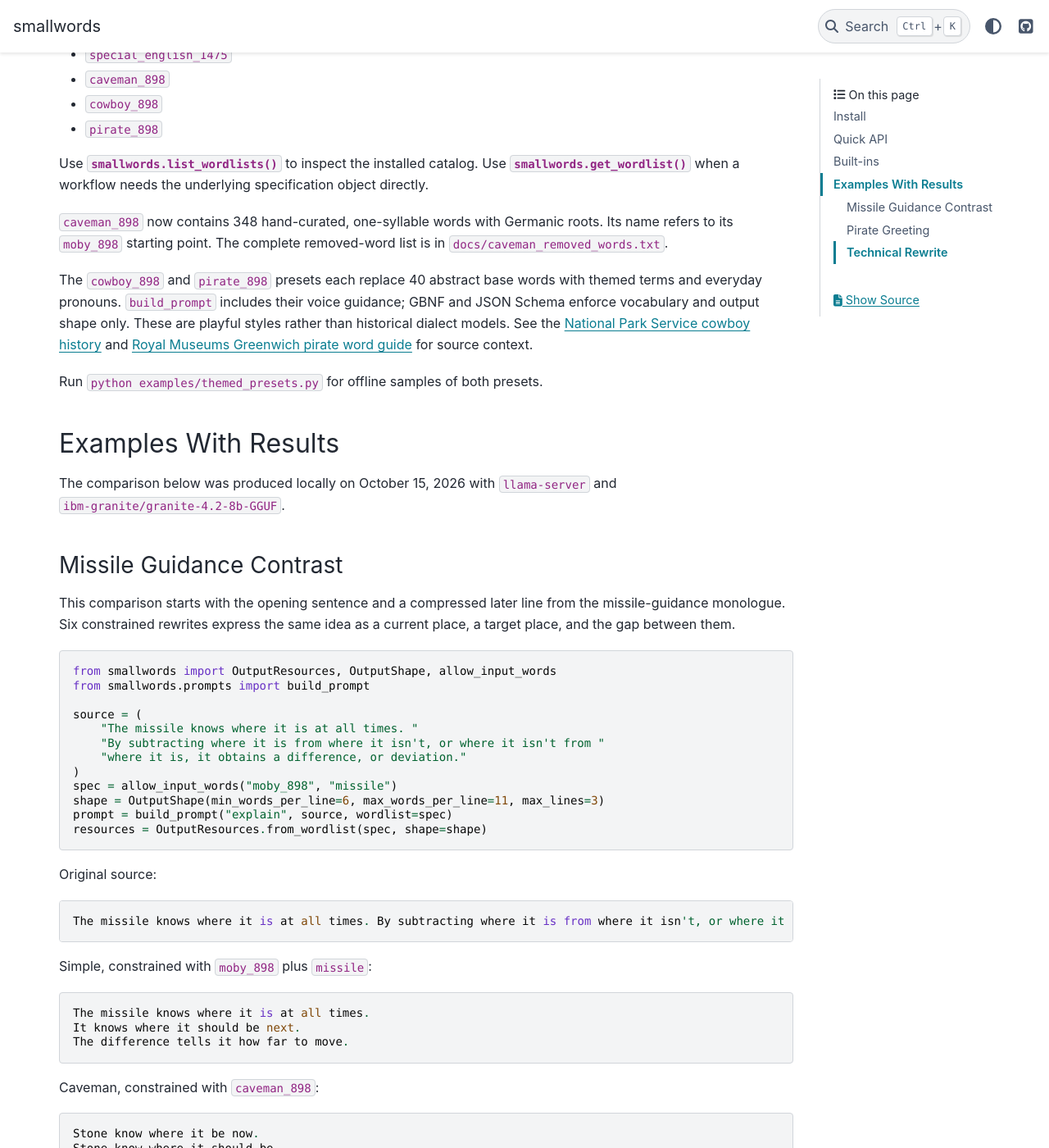
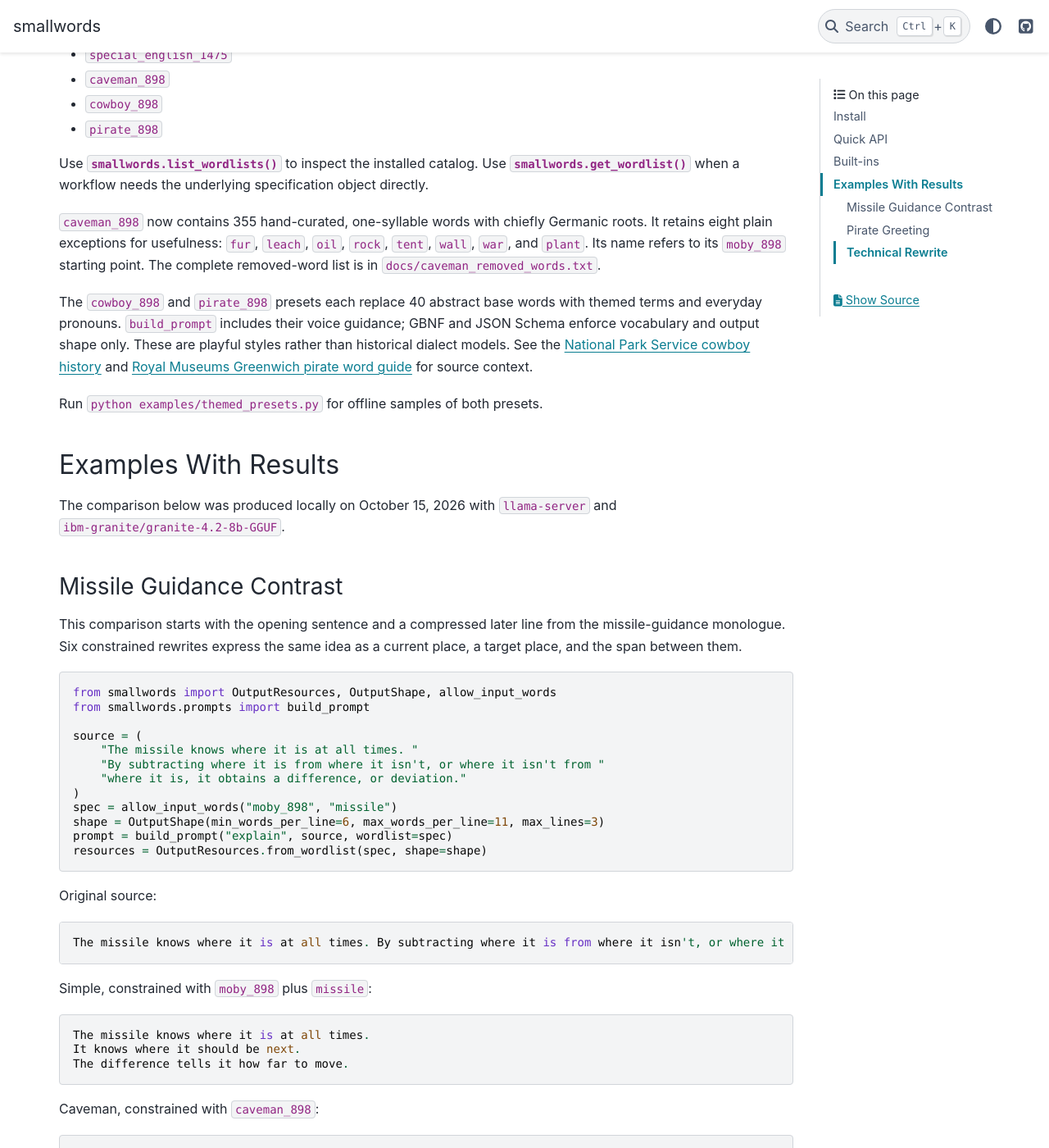
Before and after one commit to cmccomb/smallwords, a Sphinx documentation site: the page built from docs/index.rst, in a window 1280 px wide and 1400 px high, scrolled down 2089 px. Shown: the whole window at 82% size. Built offline with Sphinx 7.4.7 and the PyData theme 0.15.4, drawn with Linux system fonts in a browser that asks for light colours; some of the changed text lies outside the part shown.

Commit message:
Refine Caveman vocabulary and add coverage badge

```diff
--- a/docs/index.rst
+++ b/docs/index.rst
@@ -76,9 +76,11 @@ Use :func:`smallwords.list_wordlists` to inspect the installed catalog. Use
 :func:`smallwords.get_wordlist` when a workflow needs the underlying
 specification object directly.
 
-``caveman_898`` now contains 348 hand-curated, one-syllable words with
-Germanic roots. Its name refers to its ``moby_898`` starting point. The
-complete removed-word list is in ``docs/caveman_removed_words.txt``.
+``caveman_898`` now contains 355 hand-curated, one-syllable words with chiefly
+Germanic roots. It retains eight plain exceptions for usefulness: ``fur``,
+``leach``, ``oil``, ``rock``, ``tent``, ``wall``, ``war``, and ``plant``. Its
+name refers to its ``moby_898`` starting point. The complete removed-word list
+is in ``docs/caveman_removed_words.txt``.
 
 The ``cowboy_898`` and ``pirate_898`` presets each replace 40 abstract base
 words with themed terms and everyday pronouns. ``build_prompt`` includes their
@@ -101,7 +103,7 @@ Missile Guidance Contrast
 
 This comparison starts with the opening sentence and a compressed later line
 from the missile-guidance monologue. Six constrained rewrites express the same
-idea as a current place, a target place, and the gap between them.
+idea as a current place, a target place, and the span between them.
 
 .. code-block:: python
 
@@ -130,9 +132,9 @@ Simple, constrained with ``moby_898`` plus ``missile``::
 
 Caveman, constrained with ``caveman_898``::
 
-   Stone know where it be now.
-   Stone know where it should be.
-   Gap tell stone how far to go.
+   Rock know where it be now.
+   Rock know where it should be.
+   Rock know how far it must go.
 
 Basic English, constrained with ``basic_850``::
 
```
Also changed, not shown: README.md (+12 -9 lines), docs/caveman_removed_words.txt (+2 -13 lines), 4 other files.
